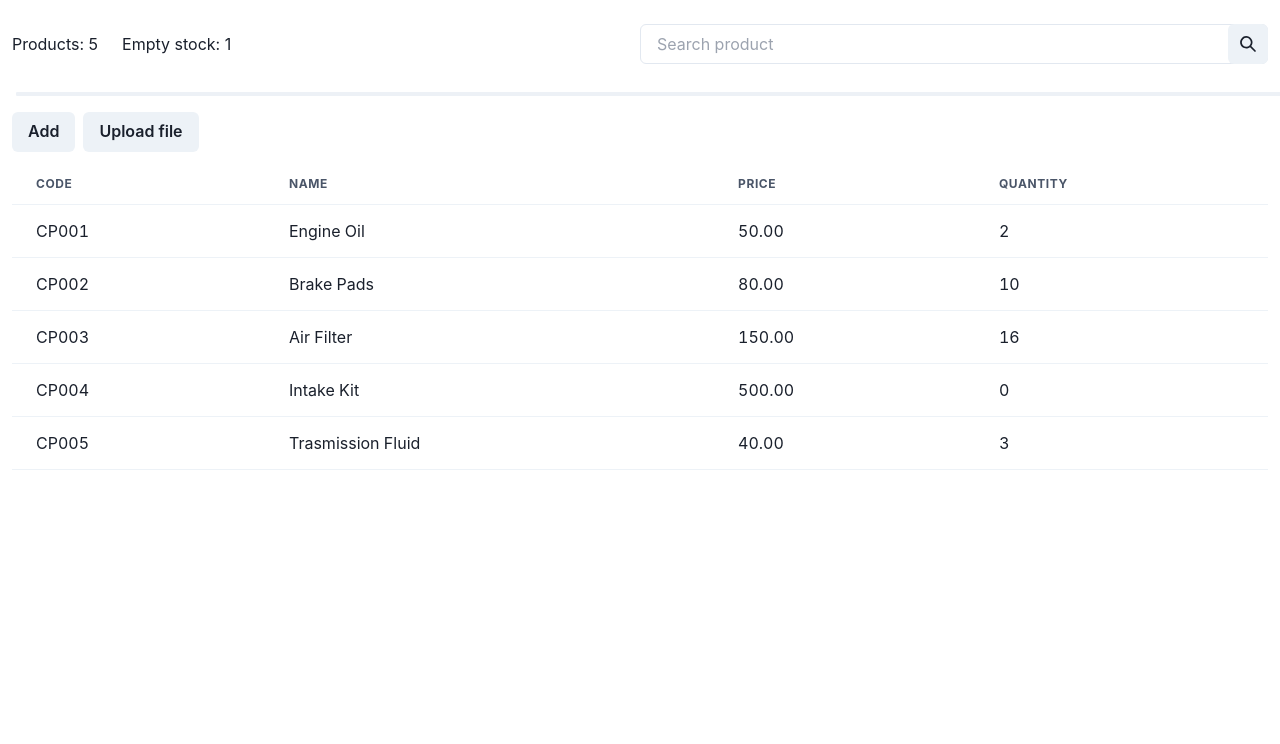
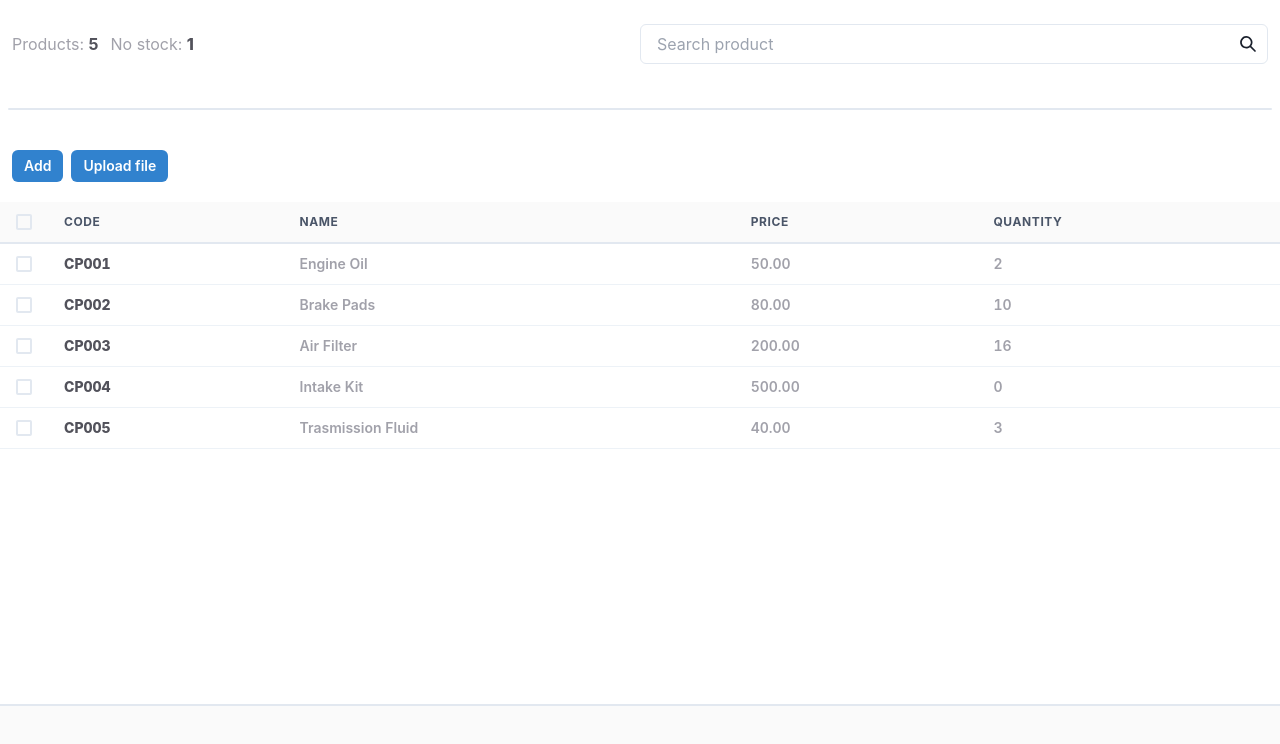
Before and after one commit to 0x0th30/product-crud-ui, a Next.js app: page / in a window 1280 px wide. Shown: the top 744 px of the page. Built offline with nearby package versions, Linux system fonts and the light colour scheme.

Commit message:
feat: implements basic styling, scrollable table and a footer

```diff
--- a/src/app/components/Header/Header.tsx
+++ b/src/app/components/Header/Header.tsx
@@ -4,14 +4,19 @@ import { Box, Text, InputGroup, Input, InputRightElement, IconButton } from "@ch
 export default function Header() {
   return (
     <Box className="flex flex-row justify-between items-center">
-      <Box className="flex flex-row gap-6">
-        <Text fontSize="md"> Products: 5 </Text>
-        <Text fontSize="md"> Empty stock: 1 </Text>
+      <Box className="flex flex-row gap-3">
+        <Text className="font-md text-zinc-400">
+          Products: <span className="font-bold text-zinc-600">5</span>
+        </Text>
+        <Text className="font-md text-zinc-400">
+          No stock: <span className="font-extrabold text-zinc-600">1</span>
+        </Text>
       </Box>
       <InputGroup size="md" maxWidth="50%">
         <Input placeholder="Search product" />
         <InputRightElement>
           <IconButton
+            bg="transparent"
             aria-label="Search product"
             icon={<SearchIcon />}
           />
--- a/src/app/components/Table/Table.tsx
+++ b/src/app/components/Table/Table.tsx
@@ -1,50 +1,70 @@
-import { Box, Button, Table as ChakraTable, Tbody, Td, Th, Thead, Tr } from "@chakra-ui/react";
+import { Box, Table as ChakraTable, Checkbox, TableContainer, Tbody, Td, Th, Thead, Tr } from "@chakra-ui/react";
 
 export default function Table() {
   return (
-    <Box className="m-3">
-      <ChakraTable>
-        <Thead>
+    <Box>
+      <TableContainer maxH="60vh" overflowY="auto">
+        <ChakraTable size="sm">
+          <Thead className="bg-zinc-50 border-b-2" position="sticky" top={0} zIndex="docked">
             <Tr>
-            <Th>Code</Th>
-            <Th>Name</Th>
-            <Th>Price</Th>
-            <Th>Quantity</Th>
+              <Th className="w-1" py="12px">
+                <Checkbox />
+              </Th>
+              <Th py="12px">Code</Th>
+              <Th py="12px">Name</Th>
+              <Th py="12px">Price</Th>
+              <Th py="12px">Quantity</Th>
             </Tr>
           </Thead>
-        <Tbody>
-          <Tr>
-            <Td>CP001</Td>
-            <Td>Engine Oil</Td>
-            <Td>50.00</Td>
-            <Td>2</Td>
+          <Tbody className="font-semibold text-zinc-400 overflow-auto">
+            <Tr className="transition duration-200 hover:bg-zinc-100 hover:delay-50">
+              <Td py="12px">
+                <Checkbox />
+              </Td>
+              <Td className="font-extrabold text-zinc-600" py="12px">CP001</Td>
+              <Td py="12px">Engine Oil</Td>
+              <Td py="12px">50.00</Td>
+              <Td py="12px">2</Td>
             </Tr>
-          <Tr>
-            <Td>CP002</Td>
-            <Td>Brake Pads</Td>
-            <Td>80.00</Td>
-            <Td>10</Td>
+            <Tr className="transition duration-200 hover:bg-zinc-100 hover:delay-50">
+              <Td py="12px">
+                <Checkbox />
+              </Td>
+              <Td className="font-extrabold text-zinc-600" py="12px">CP002</Td>
+              <Td py="12px">Brake Pads</Td>
+              <Td py="12px">80.00</Td>
+              <Td py="12px">10</Td>
             </Tr>
-          <Tr>
-            <Td>CP003</Td>
-            <Td>Air Filter</Td>
-            <Td>150.00</Td>
-            <Td>16</Td>
+            <Tr className="transition duration-200 hover:bg-zinc-100 hover:delay-50">
+              <Td py="12px">
+                <Checkbox />
+              </Td>
+              <Td className="font-extrabold text-zinc-600" py="12px">CP003</Td>
+              <Td py="12px">Air Filter</Td>
+              <Td py="12px">200.00</Td>
+              <Td py="12px">16</Td>
             </Tr>
-          <Tr>
-            <Td>CP004</Td>
-            <Td>Intake Kit</Td>
-            <Td>500.00</Td>
-            <Td>0</Td>
+            <Tr className="transition duration-200 hover:bg-zinc-100 hover:delay-50">
+              <Td py="12px">
+                <Checkbox />
+              </Td>
+              <Td className="font-extrabold text-zinc-600" py="12px">CP004</Td>
+              <Td py="12px">Intake Kit</Td>
+              <Td py="12px">500.00</Td>
+              <Td py="12px">0</Td>
             </Tr>
-          <Tr>
-            <Td>CP005</Td>
-            <Td>Trasmission Fluid</Td>
-            <Td>40.00</Td>
-            <Td>3</Td>
+            <Tr className="transition duration-200 hover:bg-zinc-100 hover:delay-50">
+              <Td py="12px">
+                <Checkbox />
+              </Td>
+              <Td className="font-extrabold text-zinc-600" py="12px">CP005</Td>
+              <Td py="12px">Trasmission Fluid</Td>
+              <Td py="12px">40.00</Td>
+              <Td py="12px">3</Td>
             </Tr>
           </Tbody>
         </ChakraTable>
+      </TableContainer>
     </Box >
   )
 }
--- a/src/app/components/Table/TableArea.tsx
+++ b/src/app/components/Table/TableArea.tsx
@@ -4,7 +4,7 @@ import TableHeader from "./TableHeader";
 
 export default function TableArea() {
   return (
-    <Box>
+    <Box className="flex-grow">
       <TableHeader />
       <Table />
     </Box>
--- a/src/app/components/Table/TableHeader.tsx
+++ b/src/app/components/Table/TableHeader.tsx
@@ -2,9 +2,9 @@ import { Box, Button } from "@chakra-ui/react";
 
 export default function TableHeader() {
   return (
-    <Box className="flex flex-row gap-2 m-3">
-      <Button>Add</Button>
-      <Button>Upload file</Button>
+    <Box className="flex flex-row gap-2 m-3 my-5">
+      <Button colorScheme="blue" size="sm">Add</Button>
+      <Button colorScheme="blue" size="sm">Upload file</Button>
     </Box>
   )
 }
--- a/src/app/page.tsx
+++ b/src/app/page.tsx
@@ -1,15 +1,17 @@
 "use client"
 
-import { Box, Divider } from "@chakra-ui/react";
+import { Box } from "@chakra-ui/react";
 import HeaderArea from "./components/Header/HeaderArea";
 import TableArea from "./components/Table/TableArea";
 
 export default function Home() {
   return (
-    <Box className="overflow-hidden">
+    <Box className="flex flex-col min-h-screen">
       <HeaderArea />
-      <Divider className="m-4" borderWidth="2px" borderRadius="1px" />
+      <div className="h-0.5 mx-2 my-5 rounded-xl border-b-2"></div>
       <TableArea />
+      <Box className="bg-zinc-50 h-24 mb-0 border-t-2">
+      </Box>
     </Box>
   );
 }
```
Lines whose indentation alone changed are shown as unchanged.
